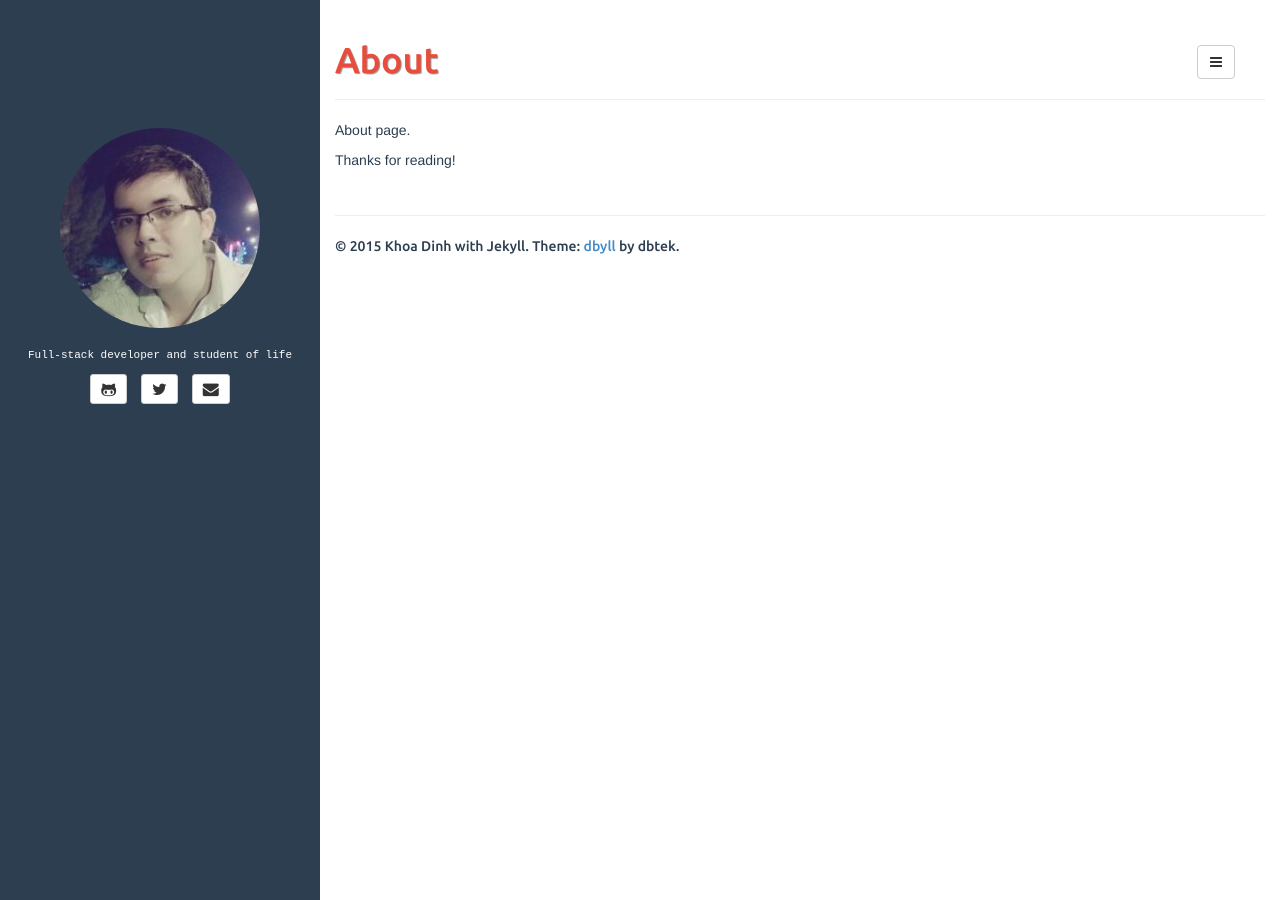
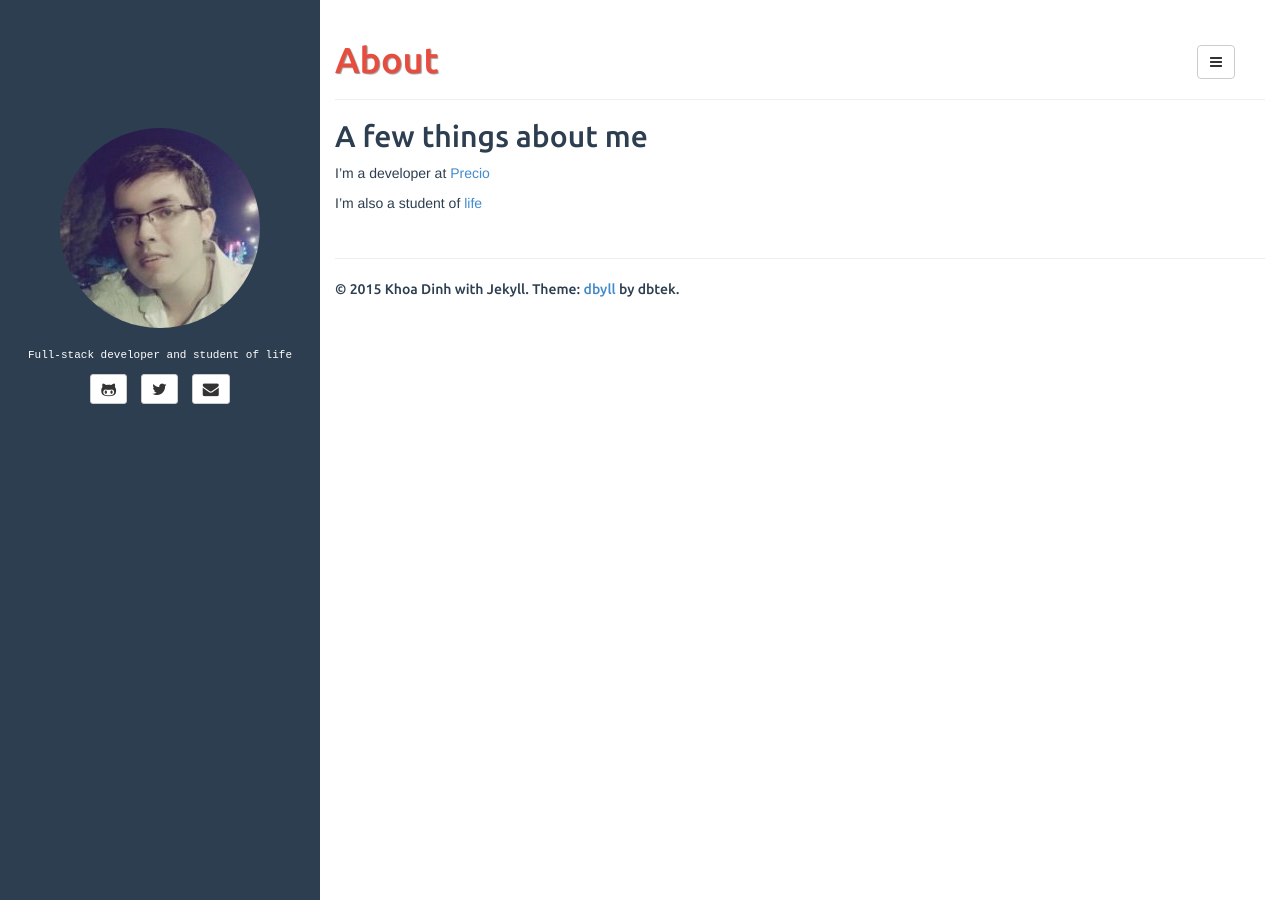
Before and after one commit to KhoaDinh/khoadinh.github.io, a Jekyll site: the page built from about.md, in a window 1280 px wide. Built offline with Jekyll 4.4.1, drawn with Linux system fonts in a browser that asks for light colours.

Commit message:
Update content

```diff
--- a/_config.yml
+++ b/_config.yml
@@ -25,7 +25,8 @@ author:
   bio: Full-stack developer and student of life
 
 rss_path: feed.xml
-categories_path: categories.html
-tags_path: tags.html
+about_path: about
+categories_path: categories
+tags_path: tags
 
 BASE_PATH:
--- a/_includes/default.html
+++ b/_includes/default.html
@@ -44,22 +44,22 @@
 				<span class="icon-bar"></span>
 			</button>
 			{% if site.author.github %}
-			<a type="button" class="navbar-toggle nav-link" href="http://github.com/{{ site.author.github }}">
+			<a type="button" class="navbar-toggle nav-link" href="http://github.com/{{ site.author.github }}" target="_blank">
 				<i class="fa fa-github"></i>
 			</a>
 			{% endif %}
 			{% if site.author.twitter %}
-			<a type="button" class="navbar-toggle nav-link" href="http://twitter.com/{{ site.author.twitter }}">
+			<a type="button" class="navbar-toggle nav-link" href="http://twitter.com/{{ site.author.twitter }}" target="_blank">
 				<i class="fa fa-twitter"></i>
 			</a>
 			{% endif %}
 			{% if site.author.email %}
-			<a type="button" class="navbar-toggle nav-link" href="mailto:{{ site.author.email }}">
+			<a type="button" class="navbar-toggle nav-link" href="mailto:{{ site.author.email }}" target="_blank">
 				<i class="fa fa-envelope"></i>
 			</a>
 			{% endif %}
-			<a class="navbar-brand" href="{{ site.BASE_PATH }}/">
-				<img src="http://www.gravatar.com/avatar/{{site.author.email_md5}}?s=35" class="img-circle" />
+			<a class="navbar-brand" href="{{ site.BASE_PATH }}/{{ site.about_path }}">
+				<img src="{{ site.BASE_PATH }}/assets/media/avatar.jpg" class="img-circle" />
 				{{ site.title }}
 			</a>
 		</div>
@@ -81,6 +81,7 @@
 		</button>
 		<ul class="dropdown-menu" role="menu">
 			<li><a href="{{ site.BASE_PATH}}/"><i class="fa fa-home"></i>Home</a></li>
+			<li><a href="{{ site.BASE_PATH}}/{{ site.about_path }}"><i class="fa fa-user"></i>About</a></li>
 			<li><a href="{{ site.BASE_PATH}}/{{ site.categories_path }}"><i class="fa fa-folder"></i>Categories</a></li>
 			<li><a href="{{ site.BASE_PATH}}/{{ site.tags_path }}"><i class="fa fa-tags"></i>Tags</a></li>
 			<li class="divider"></li>
--- a/_includes/sidebar.html
+++ b/_includes/sidebar.html
@@ -1,6 +1,6 @@
 <! -- sidebar.html -->
 <header class="sidebar-header" role="banner">
-	<a href="{{ site.BASE_PATH }}/">
+	<a href="{{ site.BASE_PATH }}/{{ site.about_path }}">
 		<img src="{{ site.BASE_PATH }}/assets/media/avatar.jpg" class="img-circle" />
 	</a>
 	<h3 class="title">
@@ -18,21 +18,21 @@
 	<ul class="list-unstyled list-inline">
 		{% if site.author.github %}
 		<li>
-			<a class="btn btn-default btn-sm" href="https://github.com/{{ site.author.github }}">
+			<a class="btn btn-default btn-sm" href="https://github.com/{{ site.author.github }}" target="_blank">
 				<i class="fa fa-github-alt fa-lg"></i>
 			</a>
 		</li>
 		{% endif %}
 		{% if site.author.twitter %}
 		<li>
-			<a class="btn btn-default btn-sm" href="https://twitter.com/{{ site.author.twitter }}">
+			<a class="btn btn-default btn-sm" href="https://twitter.com/{{ site.author.twitter }}" target="_blank">
 				<i class="fa fa-twitter fa-lg"></i>
 			</a>
 		</li>
 		{% endif %}
 		{% if site.author.email %}
 		<li>
-			<a class="btn btn-default btn-sm" href="mailto:{{ site.author.email }}">
+			<a class="btn btn-default btn-sm" href="mailto:{{ site.author.email }}" target="_blank">
 				<i class="fa fa-envelope fa-lg"></i>
 			</a>
 		</li>
@@ -41,20 +41,20 @@
 	<ul id="contact-list-secondary" class="list-unstyled list-inline">
 		{% if site.author.pinterest %}
 		<li>
-			<a class="btn btn-default btn-sm" href="https://pinterest.com/{{ site.author.pinterest }}">
+			<a class="btn btn-default btn-sm" href="https://pinterest.com/{{ site.author.pinterest }}" target="_blank">
 				<i class="fa fa-pinterest fa-lg"></i>
 			</a>
 		</li>
 		{% endif %}
 		{% if site.author.linkedin %}
 		<li>
-			<a class="btn btn-default btn-sm" href="https://linkedin.com/pub/{{ site.author.linkedin }}">
+			<a class="btn btn-default btn-sm" href="https://linkedin.com/pub/{{ site.author.linkedin }}" target="_blank">
 				<i class="fa fa-linkedin fa-lg"></i>
 			</a>
 		</li>
 		{% endif %}
 		<li>
-			<a class="btn btn-default btn-sm" href="{{ site.BASE_PATH }}/{{ site.rss_path }}">
+			<a class="btn btn-default btn-sm" href="{{ site.BASE_PATH }}/{{ site.rss_path }}" target="_blank">
 				<i class="fa fa-rss fa-lg"></i>
 			</a>
 		</li>
--- a/about.md
+++ b/about.md
@@ -3,8 +3,8 @@ layout: page
 title: About
 ---
 
-<p class="message">
-  About page.
-</p>
+## A few things about me
 
-Thanks for reading!
+I'm a developer at [Precio](http://www.precio.se)
+
+I'm also a student of [life](http://en.wikipedia.org/wiki/Philosophy_of_life)
```
Also changed, not shown: assets/media/dbyll-ss.png (deleted).
